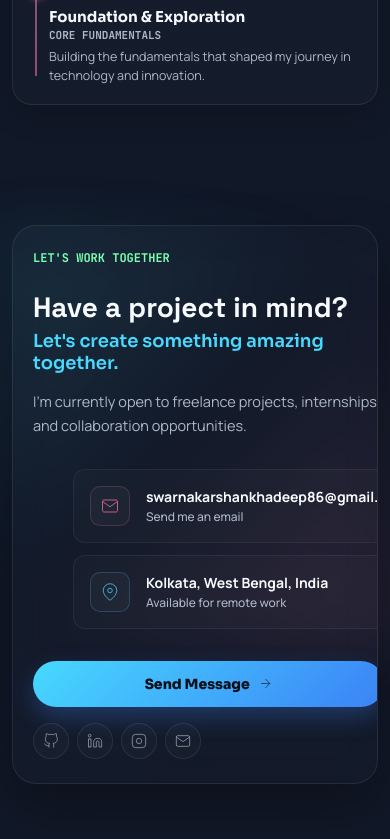
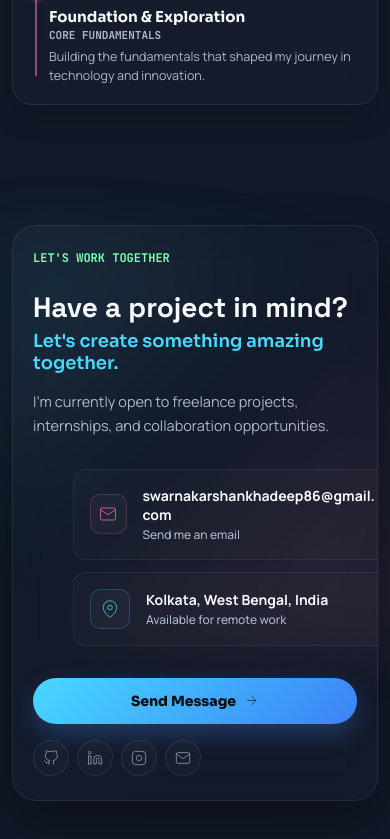
Before and after one commit to Shankha26/Shankha-deep-Swarnakar, a plain HTML site: page index.html in a window 390 px wide. Shown: the part 5387-6226 px from the top of the page. Drawn offline with nearby package versions, Linux system fonts and the light colour scheme; animation ran at ten frames a second.

Commit message:
style: fix responsiveness and word wrapping for email link in contact quick card

```diff
--- a/css/style.css
+++ b/css/style.css
@@ -2359,6 +2359,7 @@
     display: flex;
     flex-direction: column;
     text-align: left;
+    min-width: 0;
 }
 
 .quick-link, .quick-val {
@@ -2367,6 +2368,11 @@
     color: var(--text);
     text-decoration: none;
     transition: color 0.2s ease;
+    overflow-wrap: break-word;
+}
+
+.quick-link {
+    word-break: break-all;
 }
 
 .quick-link:hover {
```
